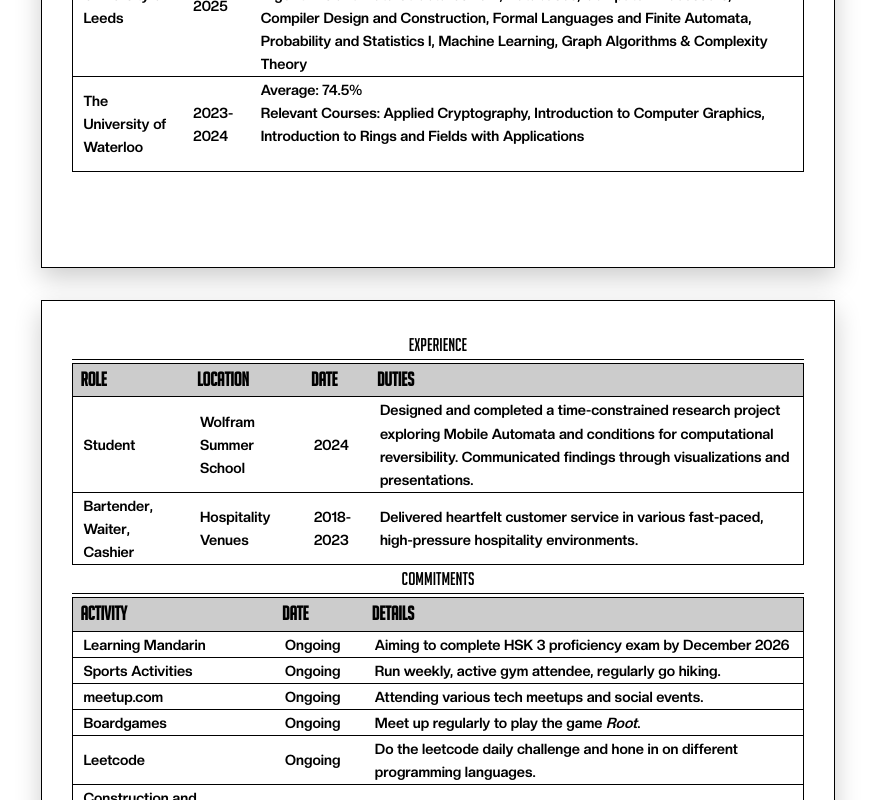
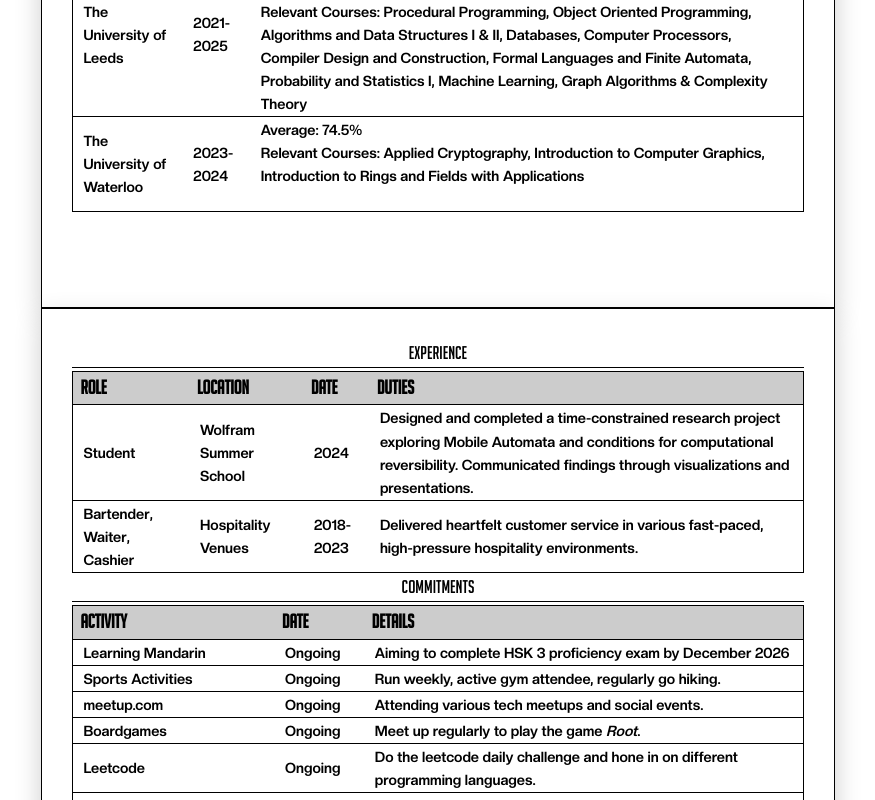
Before and after one commit to SteveThePug/web_server, a Vue app in the folder nginx/vue/: page /cv in a window 1280 px wide. Shown: the part 855-1655 px from the top of the page, without its empty margins (202-1077 px from the left). Built offline with nearby package versions, Linux system fonts and the light colour scheme.

Commit message:
fix margins

```diff
--- a/nginx/vue/src/App.vue
+++ b/nginx/vue/src/App.vue
@@ -5,8 +5,8 @@ import Footer from "@/components/Footer.vue";
 </script>
 
 <template>
+    <Navbar class="no-print" />
     <RouterView />
 
-    <Navbar class="no-print" />
     <!-- <Footer style="height: 10vh" /> -->
 </template>
--- a/nginx/vue/src/assets/styles.css
+++ b/nginx/vue/src/assets/styles.css
@@ -84,7 +84,7 @@ body {
 }
 
 main {
-    @apply overflow-y-scroll;
+    @apply overflow-y-scroll w-full h-full p-10;
 }
 
 input {
--- a/nginx/vue/src/components/Navbar.vue
+++ b/nginx/vue/src/components/Navbar.vue
@@ -45,9 +45,7 @@ const faces_string = faces.join("      ");
 </script>
 
 <template>
-    <nav
-        class="flex flex-row w-full h-fit background border border-primary bg-bg_primary"
-    >
+    <nav class="flex flex-row w-full h-fit border border-primary bg-bg_primary">
         <RouterLink class="bdr-2 bg-bg_primary" to="/" v-if="!inHome">
             <a>HOME</a>
         </RouterLink>
--- a/nginx/vue/src/views/CV.vue
+++ b/nginx/vue/src/views/CV.vue
@@ -157,9 +157,6 @@
                 </tbody>
             </table>
         </div>
-
-        <span class="no-print"></span>
-
         <div class="a4page">
             <h2>Experience</h2>
             <table>
@@ -437,15 +434,16 @@
     border: 1px solid var(--primary);
     overflow: auto;
     /* Enables scrolling when content exceeds height */
-    margin: 0 auto;
+    margin: auto auto;
     /* Centers the page horizontally */
 }
 
 /* Component Styling */
 main {
+    padding: 0px;
     display: flex;
     flex-direction: column;
-    gap: 0px;
+    height: fit-content;
 }
 
 span {
--- a/nginx/vue/src/views/home/Home.vue
+++ b/nginx/vue/src/views/home/Home.vue
@@ -19,7 +19,7 @@ import UtenaFrame from "@/components/borders/UtenaFrame.vue";
 
 <template>
     <main class="halftone justify-center flex flex-row w-full h-full">
-        <div class="h-fit flex flex-row m-32">
+        <div class="h-fit flex flex-row">
             <div class="a4page-portrait homeGrid relative bdr-1">
                 <Intro class="intro" />
                 <Listening class="listening" />
```
